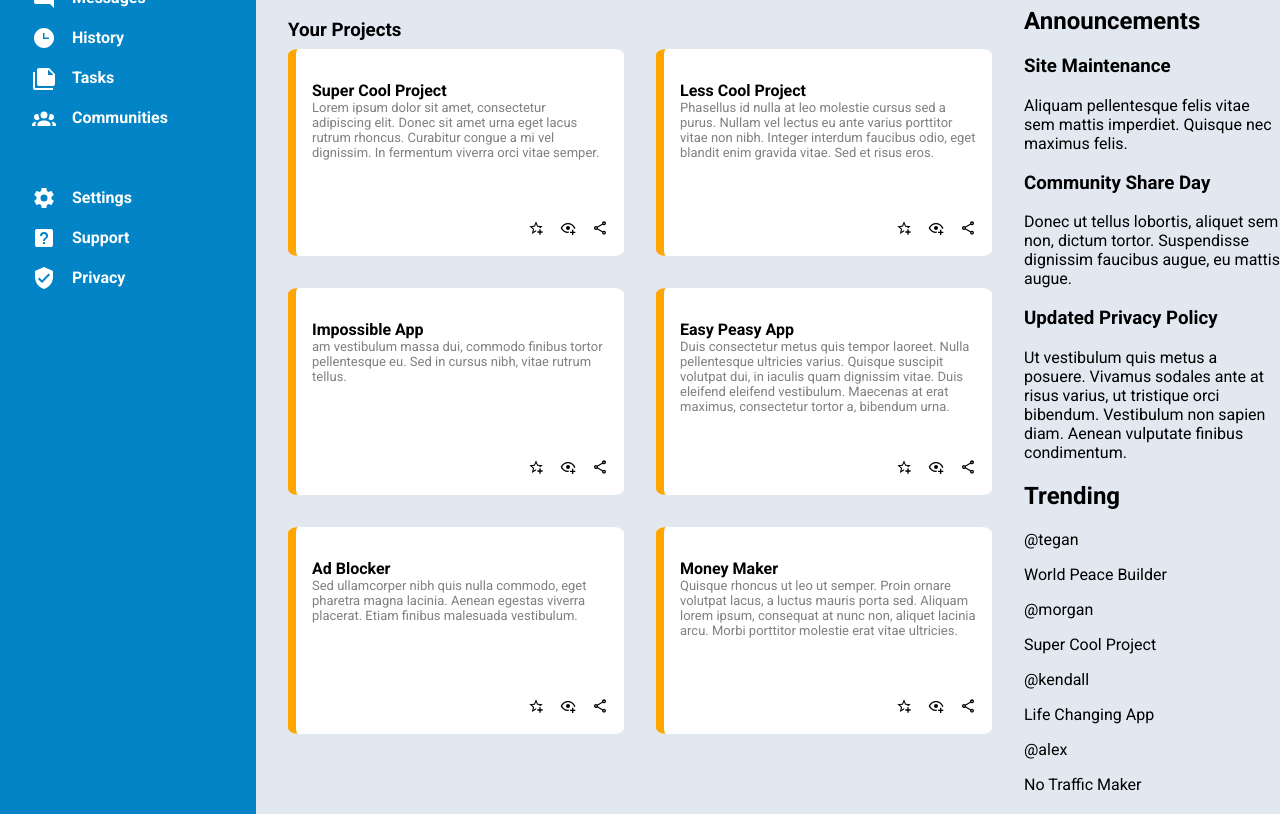
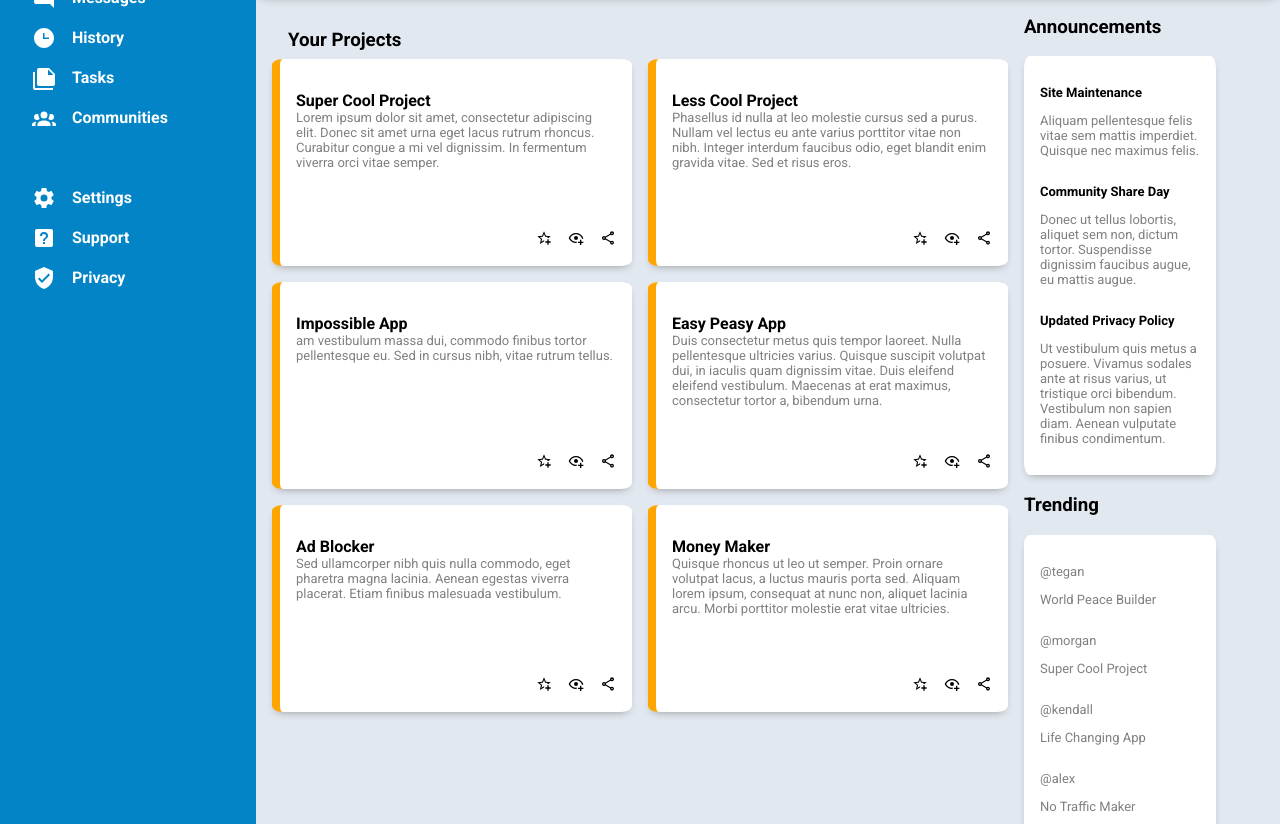
Before and after one commit to AggelosAlmouti/the-odin-project-dashboard, a plain HTML site: page index.html in a window 1280 px wide. Shown: the part 178-1002 px from the top of the page. Drawn offline with Linux system fonts and the light colour scheme.

Commit message:
start styling aside boards

```diff
--- a/index.html
+++ b/index.html
@@ -114,10 +114,10 @@
         <content>
             <h3>Your Projects</h3>
             <div class="project_cards">
-
                 <div class="project">
                     <p class="title">Super Cool Project</p>
-                    <p class="description">Lorem ipsum dolor sit amet, consectetur adipiscing elit. Donec sit amet urna
+                    <p class="description">Lorem ipsum dolor sit amet, consectetur adipiscing elit. Donec sit amet
+                        urna
                         eget lacus rutrum
                         rhoncus. Curabitur congue a mi vel dignissim. In fermentum viverra orci vitae semper.</p>
                     <div class="buttons">
@@ -261,25 +261,30 @@
             </div>
         </content>
         <aside>
-            <div class="announcement_board">
-                <h2>Announcements</h2>
+            <div class="announcements">
+                <h3>Announcements</h3>
+                <div class="items">
                     <div class="announcement">
-                    <h3>Site Maintenance</h3>
+                        <p class="title">Site Maintenance</p>
                         <p>Aliquam pellentesque felis vitae sem mattis imperdiet. Quisque nec maximus felis.</p>
                     </div>
                     <div class="announcement">
-                    <h3>Community Share Day</h3>
-                    <p>Donec ut tellus lobortis, aliquet sem non, dictum tortor. Suspendisse dignissim faucibus augue,
+                        <p class="title">Community Share Day</p>
+                        <p>Donec ut tellus lobortis, aliquet sem non, dictum tortor. Suspendisse dignissim faucibus
+                            augue,
                             eu mattis augue.</p>
                     </div>
                     <div class="announcement">
-                    <h3>Updated Privacy Policy</h3>
+                        <p class="title">Updated Privacy Policy</p>
                         <p>Ut vestibulum quis metus a posuere. Vivamus sodales ante at risus varius, ut tristique orci
                             bibendum. Vestibulum non sapien diam. Aenean vulputate finibus condimentum.</p>
                     </div>
                 </div>
-            <div class="trending_board">
-                <h2>Trending</h2>
+            </div>
+            <div class="trending">
+                <h3>Trending</h3>
+                <div class="items">
+
                     <div class="trend">
                         <p class="trend_name">@tegan</p>
                         <p>World Peace Builder</p>
@@ -297,6 +302,7 @@
                         <p>No Traffic Maker</p>
                     </div>
                 </div>
+            </div>
         </aside>
     </div>
 </body>
--- a/style.css
+++ b/style.css
@@ -171,8 +171,8 @@ content {
 content .project_cards {
     display: grid;
     grid-template-columns: repeat(auto-fill, minmax(250px, 1fr));
-    gap: 2rem;
-    margin: 0 2rem 5rem 2rem;
+    gap: 1rem;
+    margin: 0 1rem 10rem 1rem;
 }
 
 content h3 {
@@ -180,9 +180,9 @@ content h3 {
 }
 
 content .project {
-    border: 1px solid black;
     background-color: white;
     border: none;
+    box-shadow: 0 4px 10px -5px gray;
     border-left: 0.5rem solid orange;
     border-radius: 3%;
     padding: 1rem;
@@ -221,3 +221,29 @@ content .project .description {
 aside {
     background-color: #e2e8f0;
 }
+
+aside .announcements .items,
+aside .trending .items {
+    background-color: white;
+    box-shadow: 0 4px 10px -5px gray;
+    border: none;
+    border-radius: 3%;
+    width: 10rem;
+    padding: 1rem;
+    display: grid;
+    color: gray;
+    font-size: small;
+}
+
+aside .announcements .items {
+    grid-template-rows: repeat(3, 0.5fr);
+}
+
+aside .trending .items {
+    grid-template-rows: repeat(4, 1fr);
+}
+
+aside .title {
+    color: black;
+    font-weight: bold;
+}
```
Lines whose indentation alone changed are shown as unchanged.
